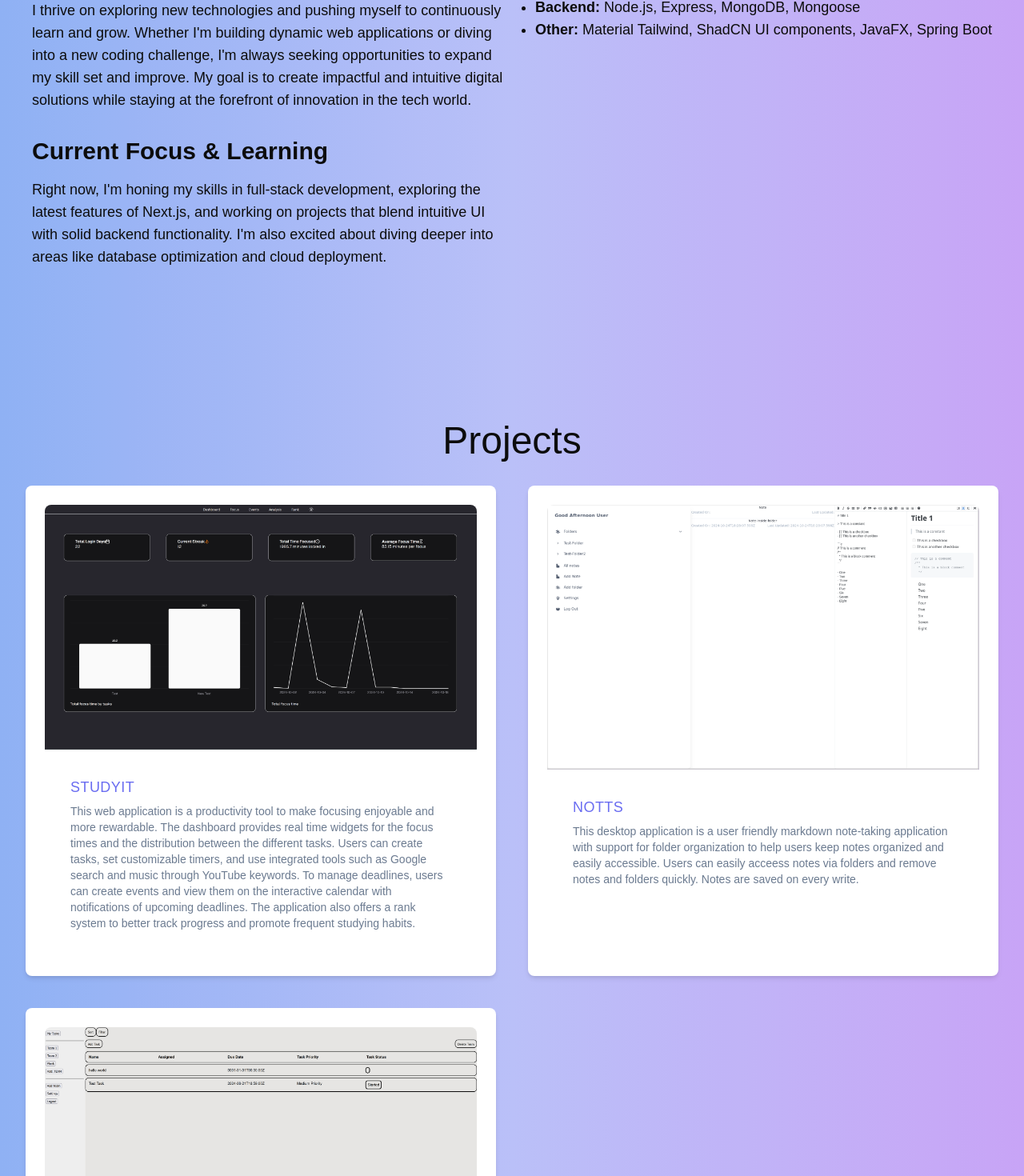
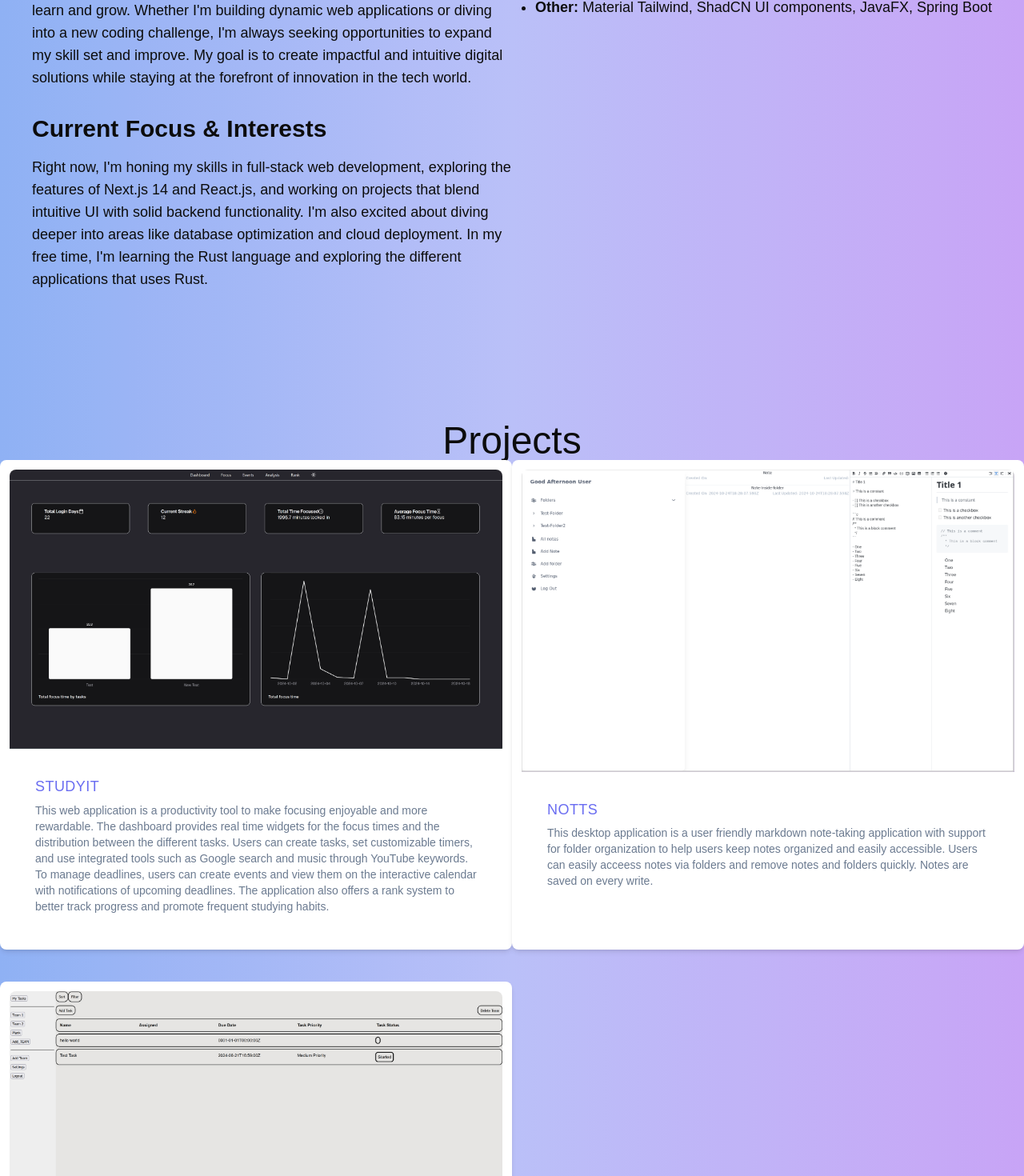
Before and after one commit to Aeonoi/Aeonoi.github.io, a Next.js app: page / in a window 1280 px wide. Shown: the part 1129-2599 px from the top of the page at 80% size. Built offline with nearby package versions, Linux system fonts and the light colour scheme.

Commit message:
fix(style): fix navbar go to section
The section header should now be displayed when clicking from the navbar

```diff
--- a/components/about.tsx
+++ b/components/about.tsx
@@ -50,14 +50,16 @@ const About: React.FC = () => {
 
           <section className="mb-8 max-w-3xl">
             <h2 className="text-3xl font-semibold mb-4">
-              Current Focus & Learning
+              Current Focus & Interests
             </h2>
             <p className="text-lg">
-              Right now, I'm honing my skills in full-stack development,
-              exploring the latest features of Next.js, and working on projects
-              that blend intuitive UI with solid backend functionality. I'm also
-              excited about diving deeper into areas like database optimization
-              and cloud deployment.
+              Right now, I'm honing my skills in full-stack web development,
+              exploring the features of Next.js 14 and React.js, and working on
+              projects that blend intuitive UI with solid backend functionality.
+              I'm also excited about diving deeper into areas like database
+              optimization and cloud deployment. In my free time, I'm learning
+              the Rust language and exploring the different applications that
+              uses Rust.
             </p>
           </section>
           {/* <div className="grid grid-cols-2 justify-center items-center flex-wrap"> */}
--- a/components/background.tsx
+++ b/components/background.tsx
@@ -1,6 +1,6 @@
 interface Props {
   children: React.ReactNode;
-  styles: string;
+  styles?: string;
 }
 
 /**
--- a/components/project-card.tsx
+++ b/components/project-card.tsx
@@ -13,7 +13,7 @@ const ProjectCard: React.FC<Props> = ({
   title,
 }: Props) => {
   return (
-    <div className="min-h-full max-w-full mx-auto p-6 bg-white shadow-md rounded-lg text-black">
+    <div className="min-h-full max-w-3xl mx-auto p-3 bg-white shadow-md rounded-lg text-black">
       <div className="flex flex-col">
         <div className="flex w-full">
           <img
--- a/components/projects.tsx
+++ b/components/projects.tsx
@@ -3,10 +3,15 @@ import ProjectCard from "./project-card";
 
 const Projects: React.FC = () => {
   return (
-    <main id="projects" className="animate-fadeIn">
-      <Background styles="h-max">
-        <p className="text-5xl items-center text-center text-black">Projects</p>
-        <div className="grid grid-cols-1 xl:grid-cols-2 justify-items-center items-center gap-10 p-8">
+    <main className="animate-fadeIn">
+      <Background>
+        <p
+          id="projects"
+          className="text-5xl items-center text-center text-black scroll-m-14"
+        >
+          Projects
+        </p>
+        <div className="grid grid-cols-1 xl:grid-cols-2 justify-items-center items-center gap-y-10 ">
           <ProjectCard
             link="https://github.com/Aeonoi/studyit"
             description="This web application is a productivity tool to make focusing enjoyable and more rewardable.
--- a/components/resume.tsx
+++ b/components/resume.tsx
@@ -4,8 +4,8 @@ import Background from "./background";
 
 const Resume: React.FC = () => {
   return (
-    <main id="resume" className="animate-fadeIn">
-      <Background styles="h-max w-max">
+    <main id="resume" className="animate-fadeIn ">
+      <Background styles="h-screen scroll-m-14">
         <p className="text-5xl items-center text-center text-black">Resume</p>
         <div className="grid grid-cols-1 lg:grid-cols-2">
           <div className="hidden lg:flex">
```
